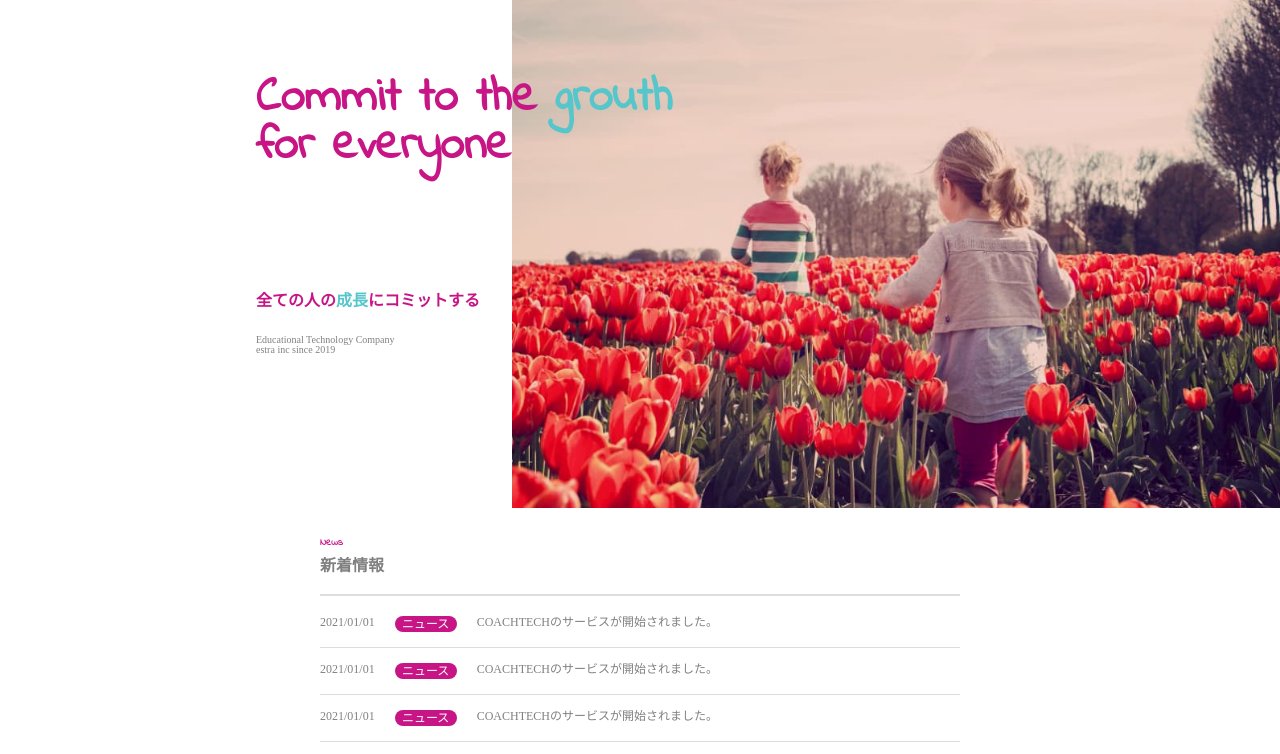
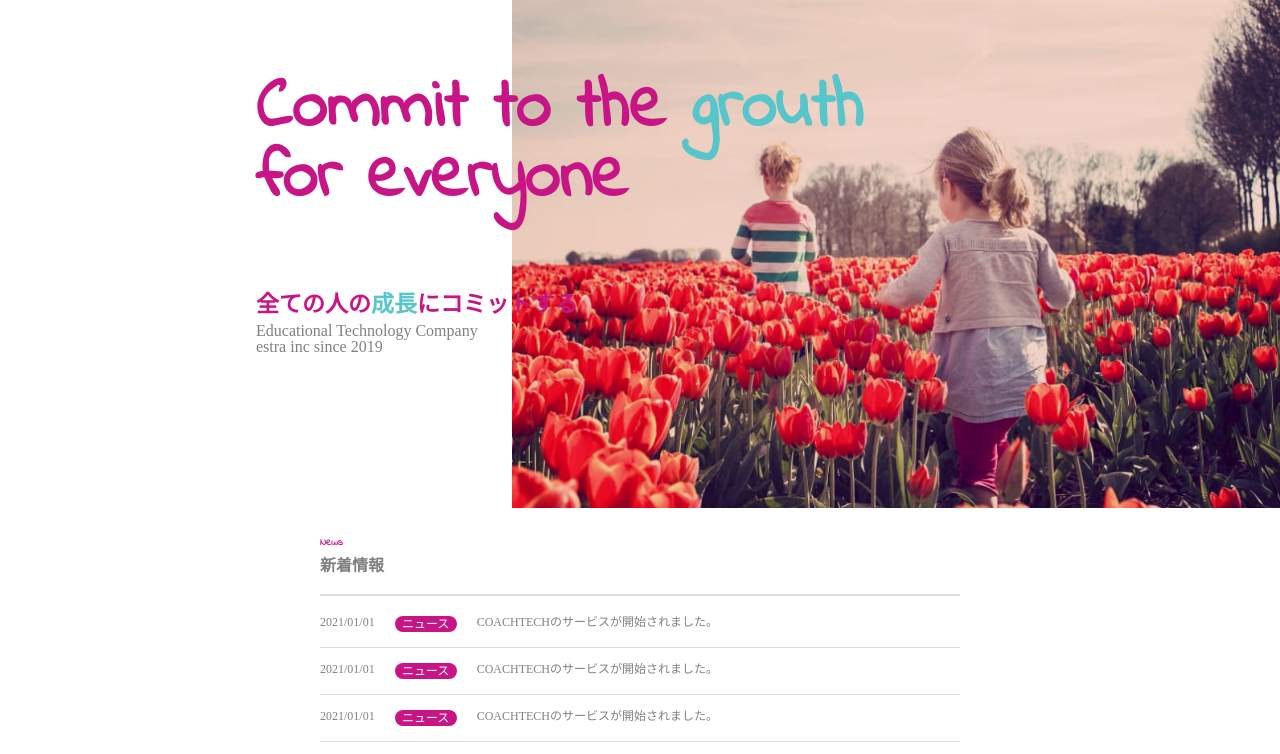
Before and after one commit to ninaaaaaaaaaaaaaaa/AAAA, a plain HTML site: page index.html in a window 1280 px wide. Shown: the part 33-787 px from the top of the page. Drawn offline with Linux system fonts and the light colour scheme.

Commit message:
直しました２

```diff
--- a/css/style.css
+++ b/css/style.css
@@ -31,7 +31,7 @@
 position: absolute;
 top: 15%;
 left: 20%;
-font-size: 48px;
+font-size: 70px;
 color: mediumvioletred;
 font-family: 'Indie Flower', cursive;
 }
@@ -41,12 +41,13 @@ font-family: 'Indie Flower', cursive;
   left: 20%;
   margin: 30px 0;
   color: mediumvioletred;
+  font-size: 23px;
 }
 .everyone_4{
   position: absolute;
   left: 20%;
   bottom: 30%;
-  font-size: 10px;
+  font-size: 16px;
   color: gray;
 }
 .everyone_a{
@@ -351,11 +352,11 @@ table th{
 }
 .contact_btn{
   position: relative;
-  left: 43%;
+
   text-align: center;
   padding-left: 26px;
   border-radius: 30px;
-  margin: 20px;
+  margin: 20px auto;
   width: 100px;
   background: linear-gradient(90deg,rgb(228, 28, 128),rgb(139, 38, 89));
   font-size: 10px;
```
